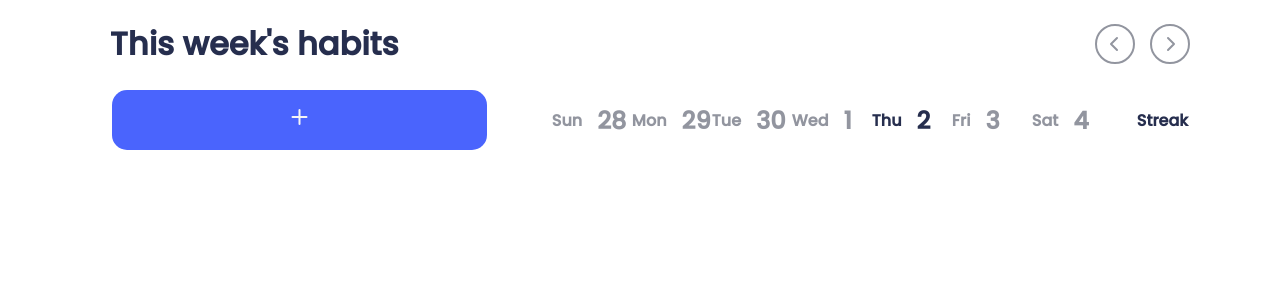
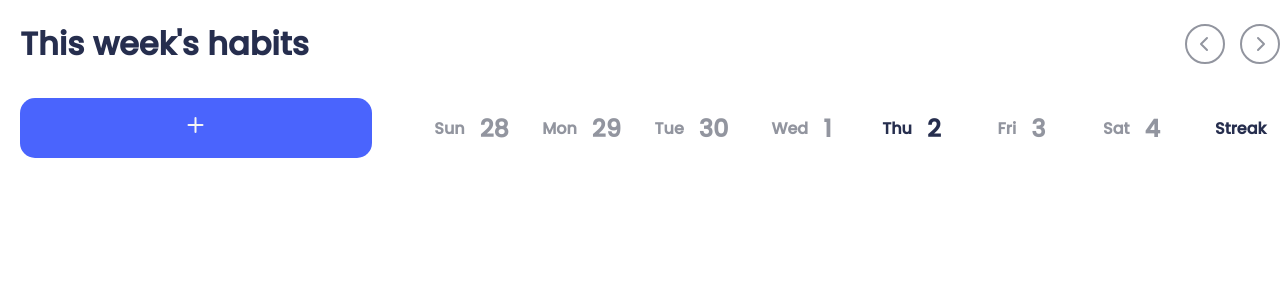
Before and after one commit to small-lizard/habits-tracker, a React app: page / in a window 1280 px wide. Shown: the top 300 px of the page. Built offline with nearby package versions, Linux system fonts and the light colour scheme.

Commit message:
style: Added styles for the table

```diff
--- a/src/components/CheckBox/CheckBox.css
+++ b/src/components/CheckBox/CheckBox.css
@@ -1,3 +1,10 @@
+.centered {
+  display: flex;
+  justify-content: center;
+  align-items: center;
+  height: 100%;
+}
+
 .check-circle {
   display: flex;
   width: 40px;
@@ -16,16 +23,14 @@
   border-radius: 50%;
   border: 2px solid #92959F;
   background-color: transparent;
-  transition: background-color 0.2s, border-color 0.2s;
-  box-sizing: border-box;
 }
 
-.check-circle input:checked + .checkbox {
+.check-circle input:checked+.checkbox {
   border: 2px solid var(--habit-color);
   background-color: var(--habit-color);
 }
 
-.check-circle input:disabled + .checkbox {
+.check-circle input:disabled+.checkbox {
   border-color: #DDDDDD;
   background-color: #DDDDDD;
 }
--- a/src/components/CheckBox/CheckBox.tsx
+++ b/src/components/CheckBox/CheckBox.tsx
@@ -17,10 +17,8 @@ export function CheckBox({ status, index, updateStatus, id, firstDay, color }: C
   }
 
   return <td>
-    <label
-      className="check-circle"
-      style={{ "--habit-color": color } as React.CSSProperties}
-    >
+    <div className="centered">
+      <label className="check-circle" style={{ "--habit-color": color } as React.CSSProperties}>
         <input
           type="checkbox"
           disabled={status === Status.Disabled}
@@ -29,5 +27,7 @@ export function CheckBox({ status, index, updateStatus, id, firstDay, color }: C
         />
         <span className="checkbox"></span>
       </label>
+    </div>
   </td>
+
 }
--- a/src/components/HabitItem/HabitItem.tsx
+++ b/src/components/HabitItem/HabitItem.tsx
@@ -1,8 +1,6 @@
-import React, { useState } from 'react';
 import { EditIcon, DeleteIcon } from '../../Icons';
 import { CheckBox } from '../CheckBox/CheckBox';
 import './habitsItem.css';
-import { HabitPopUp } from '../HabitPopUp/HabitPopUp';
 import { DayOptions, Status } from '../../types';
 import { selectWeekStreak } from '../../store/selectors';
 import { useSelector } from 'react-redux';
@@ -36,9 +34,13 @@ export function HabitsItem({ name, days, deleteHabit, id, updateStatus, firstDay
     }
 
     return <tr className='habit-line'>
-        <td className='habit-name'>{name}</td>
-        <td><button aria-label="Edit" className="icon-btn" onClick={handleEditClick}><EditIcon /></button></td>
-        <td><button aria-label="Delete" className="icon-btn" onClick={() => deleteHabit(id)}><DeleteIcon /></button></td>
+        <td>
+            <div className='habit-details'>
+                <span className='habit-name'>{name}</span>
+                <button aria-label="Edit" className="icon-btn edit-btn" onClick={handleEditClick}><EditIcon /></button>
+                <button aria-label="Delete" className="icon-btn" onClick={() => deleteHabit(id)}><DeleteIcon /></button>
+            </div>
+        </td>
         {
             days!.map((status, index) => {
 
--- a/src/components/HabitItem/habitsItem.css
+++ b/src/components/HabitItem/habitsItem.css
@@ -1,52 +1,54 @@
 .habit-line {
+    background-color: #F4F3F3;
+}
+
+tr td:first-child {
+  border-top-left-radius: 15px;
+  border-bottom-left-radius: 15px;
+}
+
+tr td:last-child {
+  border-top-right-radius: 15px;
+  border-bottom-right-radius: 15px;
+}
+
+.habit-line td {
+    padding-top: 20px;
+    padding-bottom: 20px;
+}
+
+.habit-details {
     display: flex;
-    flex-direction: row;
     align-items: center;
-    marker: none;
-    background-color: #F4F3F3;
-    border-radius: 15px;
-    width: 1280px;
-    height: 80px;
-    margin-bottom: 10px;
+    justify-content: center;
+    height: 100%;
 }
 
 .habit-name {
+    display: inline-block;
     font-size: 18px;
-    width: 305px;
-    padding-left: 25px;
-    padding-right: 20px;
+    width: 260px;
     color: #262E4E;
-}
-
-.habit-actions {
-    display: flex;
-    align-items: center;
-    padding-top: 2px;
+    margin-right: 20px;
+    margin-left: 25px;
 }
 
 .icon-btn {
     background: none;
     border: none;
-    display: inline-flex;
     align-items: center;
-    justify-content: center;
-    width: 24px;
-    height: 24px;
-    margin-right: 20px;
+    width: 25px;
+    height: 25px;
     cursor: pointer;
+    padding-top: 2px;
 }
 
-.check-box-line {
-    display: flex;
-    flex-direction: row;
-    gap: 70px;
-    margin-left: 60px;
-    margin-right: 60px;
+.edit-btn {
+    margin-right: 15px;
 }
 
 .progress-number {
     font-size: 18px;
     color: #262E4E;
-    width: 40px;
     text-align: center;
 }
--- a/src/components/HabitsTracker.tsx
+++ b/src/components/HabitsTracker.tsx
@@ -8,6 +8,7 @@ import { WeekDays } from './WeekDays/WeekDays';
 import { PlusIcon } from '../Icons';
 import { HabitPopUp } from './HabitPopUp/HabitPopUp';
 import { HabitsItem } from './HabitItem/HabitItem';
+import './habitsTracker.css';
 
 export function HabitsTracker() {
 
@@ -38,17 +39,24 @@ export function HabitsTracker() {
     const [isOpen, setIsOpen] = useState(false);
     const [habitToEdit, setHabitToEdit] = useState<HabitForUpdate | undefined>(undefined);
 
-   function togglePopUp(habitData?: HabitForUpdate) {
-    setHabitToEdit(habitData);
-    setIsOpen(prev => !prev);
-}
+    function togglePopUp(habitData?: HabitForUpdate) {
+        setHabitToEdit(habitData);
+        setIsOpen(prev => !prev);
+    }
 
     return <>
         <Header></Header>
         <table>
+            <colgroup>
+                <col style={{ width: '430px' }} />
+                {[...Array(7)].map((_, i) => (
+                    <col key={i} style={{ width: '110px' }} />
+                ))}
+                <col style={{ width: '80px' }} />
+            </colgroup>
             <thead>
-                <tr className='nav'>
-                    <th colSpan={3}>
+                <tr>
+                    <th>
                         <button className='primary' onClick={() => togglePopUp()}><PlusIcon></PlusIcon></button>
                     </th>
                     <WeekDays></WeekDays>
--- a/src/components/Header/Header.css
+++ b/src/components/Header/Header.css
@@ -48,26 +48,3 @@ h1 {
 .arrow-right {
     transform: rotate(180deg);
 }
-
-.nav {
-    display: flex;
-    align-items: center;
-    margin-bottom: 20px;
-}
-
-.progress {
-    font-size: 16px;
-    color: #262E4E;
-    margin-left: 25px;
-}
-
-.primary {
-    margin-right: 65px;
-    background-color: #4A64FD;
-    width: 375px;
-    height: 60px;
-    text-align: center;
-    border-radius: 15px;
-    border: none;
-    cursor: pointer;
-}
--- a/src/components/WeekDays/WeekDays.tsx
+++ b/src/components/WeekDays/WeekDays.tsx
@@ -21,9 +21,11 @@ export function WeekDays() {
         {days.map((day, index) => {
             const isActive = Number(day.number) == new Date().getDate()
 
-            return <th key={index} className='day'>
-                <p className={isActive ? 'today-name' : 'day-name'}>{day.name}</p>
-                <p className={isActive ? 'today-number' : 'day-number'}>{day.number}</p>
+            return <th key={index}>
+                <div className='day'>
+                    <p className={isActive ? 'today-name' : 'day-name'}>{day.name}</p>
+                    <p className={isActive ? 'today-number' : 'day-number'}>{day.number}</p>
+                </div>
             </th>
         })
         }
--- a/src/components/WeekDays/weekDays.css
+++ b/src/components/WeekDays/weekDays.css
@@ -1,16 +1,11 @@
-.week-list {
+.day {
     display: flex;
-    flex-direction: row;
-    gap: 30px;
-}
-
-.day {
+    justify-content: center;
+    align-items: center;
     color: #92959F;
-    display: flex;
-    flex-direction: row;
-    align-items: center;
     gap: 15px;
     width: 80px;
+    font-family: 'Poppins', sans-serif;
 }
 
 .day-name {
--- /dev/null
+++ b/src/components/habitsTracker.css
@@ -0,0 +1,34 @@
+table {
+    border-collapse: separate;
+    font-family: 'Poppins', sans-serif;
+    border-spacing: 0 10px;
+}
+
+th:nth-child(1),
+td:nth-child(1) {
+  padding-right: 60px;
+}
+
+th:nth-child(n+2):not(:last-child),
+td:nth-child(n+2):not(:last-child) {
+  padding-right: 30px;
+}
+
+thead th {
+  padding-bottom: 10px;
+}
+
+.primary {
+    background-color: #4A64FD;
+    width: 100%;
+    height: 60px;
+    text-align: center;
+    border-radius: 15px;
+    border: none;
+    cursor: pointer;
+}
+
+.progress {
+    font-size: 16px;
+    color: #262E4E;
+}
```
Also changed, not shown: src/components/HabitPopUp/HabitPopUp.tsx (+0 -10 lines). Lines whose indentation alone changed are shown as unchanged.
